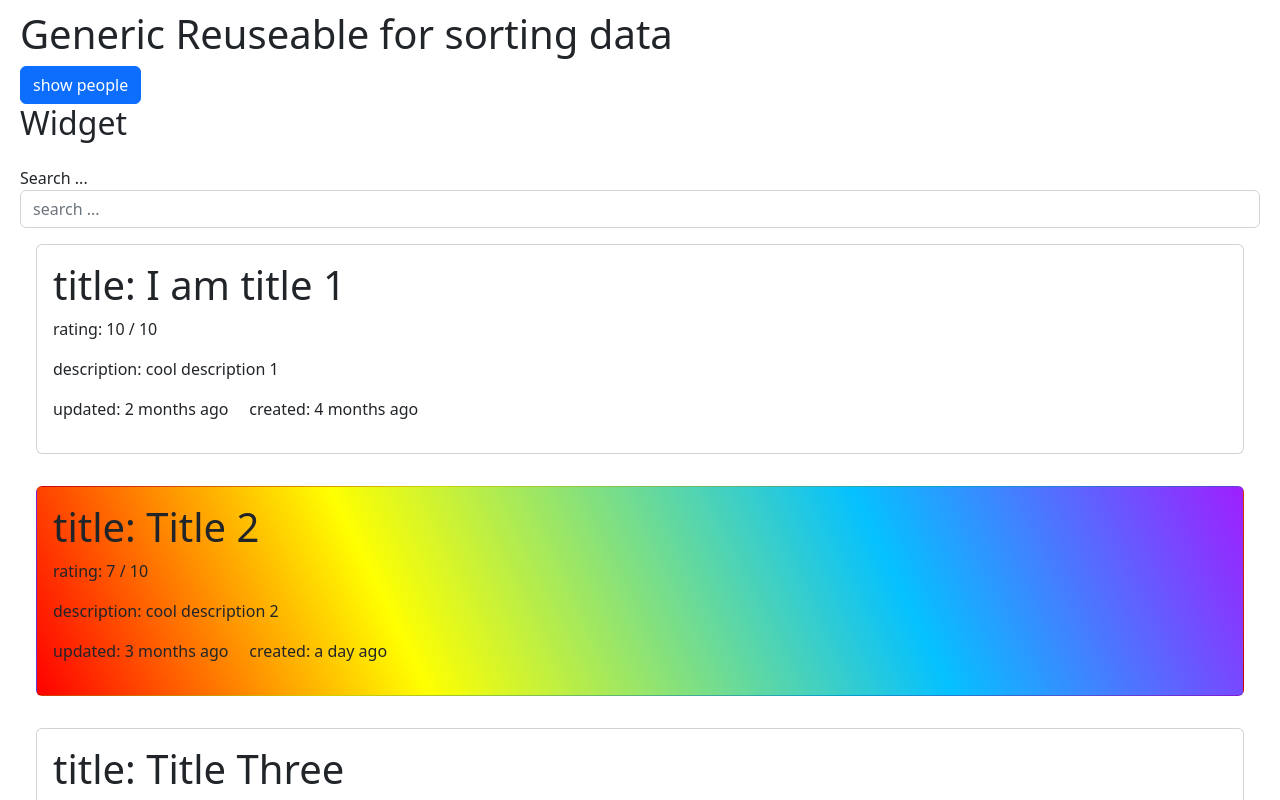
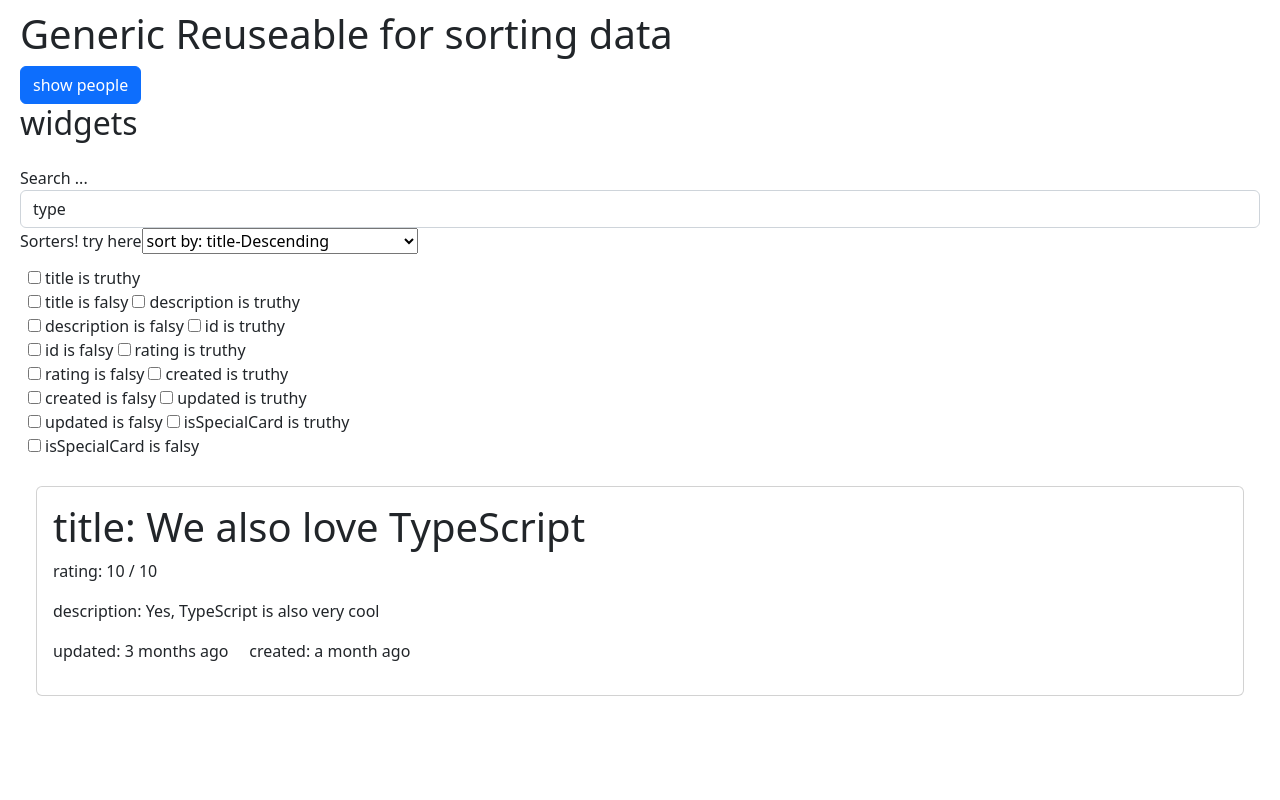
Before and after one commit to khach2010/generic-search-filter-typescript, a React (Create React App) app: page / in a window 1280 px wide. Shown: the top 800 px of the page. Built offline with nearby package versions, Linux system fonts and the light colour scheme.

Commit message:
combime all Search Sort Filter into one component SearchSortFilter

```diff
--- a/package.json
+++ b/package.json
@@ -16,8 +16,8 @@
     "react": "^18.2.0",
     "react-dom": "^18.2.0",
     "react-moment": "^1.1.2",
-    "react-scripts": "5.0.1",
-    "typescript": "^4.9.3",
+    "react-scripts": "4.0.1",
+    "typescript": "^4.1.3",
     "web-vitals": "^2.1.4"
   },
   "scripts": {
--- a/src/App.tsx
+++ b/src/App.tsx
@@ -1,9 +1,7 @@
 import React, { useState } from 'react'
-import Filters from './components/Filters'
 import PersonRenderer from './components/rendereres/PersonRenderer'
 import WidgetRenderer from './components/rendereres/WidgetRenderer'
-import { SearchInput } from './components/SearchInput'
-import { Sorters } from './components/Sorters'
+import { SearchSortFilter } from './components/SearchSortFilter'
 import people from './mock-data/people'
 import widgets from './mock-data/widgets'
 
@@ -23,43 +21,15 @@ function App() {
       </button>
 
       {!showPeople && (
-        <div>
-          <h2>Widget</h2>
-          <SearchInput
-            dataSource={widgets}
-            searchKeys={['title', 'description']}
-          >
-            {(widget) => <WidgetRenderer {...widget} />}
-          </SearchInput>
-
-          <Sorters dataSource={widgets} initialSortProperty="title">
-          {(widget) => <WidgetRenderer {...widget} />}
-          </Sorters>
-
-          <Filters dataSource={widgets}>
-          {(widget) => <WidgetRenderer {...widget} />}
-          </Filters>
-        </div>
+       <SearchSortFilter title='widgets' dataSource={widgets} searchProperties={['title', 'description']} initialFilterProperties={[]} initialSortProperty={{property: 'title', isDescending: true}} initialSearchQuery="type" >
+        {(widget) => <WidgetRenderer {...widget} key={widget.id} />}
+       </SearchSortFilter>
       )}
 
       {showPeople && (
-        <div>
-          <h2>People</h2>
-          <SearchInput
-            dataSource={people}
-            searchKeys={['firstName', 'lastName', 'eyeColor']}
-          >
-            {(person) => <PersonRenderer {...person} />}
-          </SearchInput>
-
-          <Sorters dataSource={people} initialSortProperty="firstName">
-            {(person) => <PersonRenderer {...person} />}
-          </Sorters>
-
-          <Filters dataSource={people}>
-            {(person) => <PersonRenderer {...person} />}
-          </Filters>
-        </div>
+        <SearchSortFilter title='people' dataSource={people} searchProperties={["firstName", "lastName", "eyeColor"]} initialFilterProperties={[]} initialSortProperty={{property: 'firstName', isDescending: true}} initialSearchQuery="" >
+        {(person) => <PersonRenderer {...person} key={person.firstName} />}
+       </SearchSortFilter>
       )}
     </div>
   )
--- a/src/components/Filters.tsx
+++ b/src/components/Filters.tsx
@@ -1,46 +1,37 @@
-import React, { useState } from 'react'
+import React from 'react'
 import IFilter from '../interfaces/IFilter'
-import { PropsWithChildrenFunction } from '../types/PropsWithChildrenFunction'
-import genericFilter from '../utils/genericFilter'
 
 export interface FiltersProps<T> {
   dataSource: Array<T>
+  filterProperties: Array<IFilter<T>>
+  setFilterProperties(filterProperties: Array<IFilter<T>>): void
 }
 
-export default function Filters<T extends object>(
-  props: PropsWithChildrenFunction<FiltersProps<T>, T>
-) {
-  const { dataSource, children } = props
-  const [filterProperties, setFilterProperties] = useState<Array<IFilter<T>>>(
-    []
-  )
+export default function Filters<T extends {}>(props: FiltersProps<T>) {
+  const { dataSource, filterProperties, setFilterProperties } = props
   const object = dataSource.length > 0 ? dataSource[0] : {}
 
   const onChangeFilter = (property: IFilter<T>) => {
     const propertyMatched = filterProperties.some(
-      (filterProperty) =>
-      filterProperty.property === property.property
+      (filterProperty) => filterProperty.property === property.property
     )
 
     const fullMatched = filterProperties.some(
       (filterProperty) =>
         filterProperty.property === property.property &&
-        filterProperty.isTruthySelected ===
-          property.isTruthySelected
+        filterProperty.isTruthySelected === property.isTruthySelected
     )
 
     if (fullMatched) {
       setFilterProperties(
         filterProperties.filter(
-          (filterProperty) =>
-            filterProperty.property !== property.property
+          (filterProperty) => filterProperty.property !== property.property
         )
       )
     } else if (propertyMatched) {
       setFilterProperties([
         ...filterProperties.filter(
-          (filterProperty) =>
-            filterProperty.property !== property.property
+          (filterProperty) => filterProperty.property !== property.property
         ),
         property,
       ])
@@ -51,17 +42,19 @@ export default function Filters<T extends object>(
 
   return (
     <>
-
       <div className="p-1 my-2">
         {Object.keys(object).map((key) => {
           return (
-            <>
+            <React.Fragment key={key}>
               <input
                 type="checkbox"
                 value={key}
                 id={`${key}-true`}
                 onChange={() =>
-                  onChangeFilter({ property: key as any, isTruthySelected: true })
+                  onChangeFilter({
+                    property: key as any,
+                    isTruthySelected: true,
+                  })
                 }
                 checked={filterProperties.some(
                   (property) =>
@@ -85,18 +78,10 @@ export default function Filters<T extends object>(
                 className="m-1 ml-3"
               />
               <label htmlFor={`${key}-false`}>{key} is falsy</label>
-            </>
+            </React.Fragment>
           )
         })}
       </div>
-
-      {
-        children && dataSource
-        .filter((widget) => genericFilter(widget, filterProperties))
-        .map((widget) => children(widget))
-      }
-
     </>
   )
-
 }
--- a/src/components/SearchInput.tsx
+++ b/src/components/SearchInput.tsx
@@ -1,44 +1,39 @@
-import React, { useEffect, useState} from 'react'
+import { useEffect, useState } from 'react'
 import useDebounce from '../hooks/useDebounce'
-import { PropsWithChildrenFunction } from '../types/PropsWithChildrenFunction'
-import genericSearch from '../utils/genericSearch'
 
-interface SearchInputProps<T> {
-  dataSource: Array<T>
-  searchKeys: Array< keyof T>
+interface SearchInputProps{
+  setSearchQuery(searchQuery: string): void
+  searchQuery: string;
 }
 
-export function SearchInput<T>(props: PropsWithChildrenFunction<SearchInputProps<T>, T> ) {
-
-  const {searchKeys, dataSource, children} = props
-  const [query, setQuery] = useState<string>('')
-  const [searchQuery , setSearchQuery] = useState<string>('')
-  const debouncedQuery = useDebounce( query, 500);
+export function SearchInput(
+  props: SearchInputProps
+) {
+  const { setSearchQuery, searchQuery } = props
+  const [query, setQuery] = useState<string>(searchQuery)
+  const debouncedQuery = useDebounce(query, 150)
 
   useEffect(() => {
     setSearchQuery(debouncedQuery)
-  }, [ debouncedQuery , setSearchQuery ])
+  // eslint-disable-next-line react-hooks/exhaustive-deps
+  }, [debouncedQuery])
 
   return (
     <>
-
-    <div>
-      <label htmlFor="search" className='mt-3'>Search ...</label>
-      <input
-      type="search"
-      id='search'
-      className='form-control full-width'
-      placeholder='search ...'
-      aria-label='search'
-      onChange={event => setQuery(event.target.value)} />
-    </div>
-
-     {children &&
-        dataSource
-          .filter((person) => genericSearch(person, searchKeys, searchQuery,false))
-          .map((widget) => children(widget))}
-
+      <div>
+        <label htmlFor="search" className="mt-3">
+          Search ...
+        </label>
+        <input
+          value={searchQuery}
+          type="search"
+          id="search"
+          className="form-control full-width"
+          placeholder="search ..."
+          aria-label="search"
+          onChange={(event) => setQuery(event.target.value)}
+        />
+      </div>
     </>
-
   )
 }
--- a/src/components/SearchSortFilter.tsx
+++ b/src/components/SearchSortFilter.tsx
@@ -1,9 +1,71 @@
-import React from 'react'
+import React, { useState } from 'react'
+import IFilter from '../interfaces/IFilter'
+import ISorter from '../interfaces/ISorter'
+import PropsWithChildrenFunction from '../types/PropsWithChildrenFunction'
+import genericFilter from '../utils/genericFilter'
+import genericSearch from '../utils/genericSearch'
+import genericSort from '../utils/genericSort'
+import Filters from './Filters'
+import { SearchInput } from './SearchInput'
+import { Sorters } from './Sorters'
 
-type Props = {}
+export interface ISearchSortFilterProps<T> {
+  title: string;
+  dataSource: Array<T>;
+  initialSearchQuery: string;
+  searchProperties: Array<keyof T>;
+  initialSortProperty:  ISorter<T> ;
+  initialFilterProperties: Array< IFilter<T> >
+}
+export interface ISearchSortFilterState<T> {
+  searchQuery: string;
+  sortProperty: ISorter<T>;
+  filterProperties: Array<IFilter<T>>;
 
-export function SearchSortFilter({}: Props) {
+}
+
+
+export function SearchSortFilter<T extends object>(props:
+  PropsWithChildrenFunction<ISearchSortFilterProps<T>, T>
+  ) {
+
+  const {title, dataSource, initialSearchQuery, searchProperties, initialSortProperty, initialFilterProperties, children } = props
+
+  const [searchSortFilterState, setSearchSortFilterState] = useState<ISearchSortFilterState<T>>({
+      searchQuery: initialSearchQuery,
+      sortProperty: initialSortProperty,
+      filterProperties: initialFilterProperties
+  })
+
+  const { searchQuery, sortProperty, filterProperties } = searchSortFilterState
+
   return (
-    <div>SearchSortFilter</div>
+    <>
+      <h2>{title}</h2>
+      <SearchInput searchQuery={searchQuery} setSearchQuery={(searchQuery) => setSearchSortFilterState({
+        ...searchSortFilterState,
+        searchQuery: searchQuery
+        // update searchQuery in searchSortFilterState
+       })} />
+
+      <Sorters dataSource={dataSource} setSortProperty={(sortProperty) => setSearchSortFilterState({
+        ...searchSortFilterState,
+        sortProperty: sortProperty
+        // update sortProperty in searchSortFilterState
+      })} />
+
+      <Filters dataSource={dataSource} filterProperties={filterProperties} setFilterProperties={(filterProperty) => setSearchSortFilterState({
+         ...searchSortFilterState,
+         filterProperties: filterProperties
+         // update filterProperty in searchSortFilterState
+      })} />
+      {
+        children && dataSource
+        .filter((a) => genericSearch(a, searchProperties, searchQuery,false))
+        .sort((a, b) => genericSort(a, b, sortProperty))
+          .filter((a) => genericFilter(a, filterProperties))
+          .map((a) => children(a))
+      }
+    </>
   )
 }
--- a/src/components/Sorters.tsx
+++ b/src/components/Sorters.tsx
@@ -1,21 +1,16 @@
-import React, { useState } from 'react'
+import React from 'react'
 import ISorter from '../interfaces/ISorter'
-import { PropsWithChildrenFunction } from '../types/PropsWithChildrenFunction'
-import genericSort from '../utils/genericSort'
+
 
 export interface SortersProps<T> {
-  dataSource: Array<T>
-  initialSortProperty: keyof T
+  dataSource: Array<T>;
+  setSortProperty(sortProperty: ISorter<T>): void;
 }
 
 export function Sorters<T extends object>(
-  props: PropsWithChildrenFunction<SortersProps<T>, T>
+  props: SortersProps<T>
 ) {
-  const { dataSource, initialSortProperty, children } = props
-  const [sortProperty, setSortProperty] = useState<ISorter<T>>({
-    property: initialSortProperty,
-    isDescending: true,
-  })
+  const { dataSource, setSortProperty } = props
   const object = dataSource.length > 0 ? dataSource[0] : {}
   return (
     <>
@@ -35,7 +30,7 @@ export function Sorters<T extends object>(
         }}
       >
         {Object.keys(object).map((key) => (
-          <>
+          <React.Fragment key={key}>
             <option key={`${key}-true`} value={`${key}-true`}>
               {' '}
               sort by: {`${key}-Descending`}{' '}
@@ -44,13 +39,9 @@ export function Sorters<T extends object>(
               {' '}
               sort by: {`${key}-Ascending`}{' '}
             </option>
-          </>
+          </React.Fragment>
         ))}
       </select>
-      {children &&
-        dataSource
-          .sort((a, b) => genericSort(a, b, sortProperty))
-          .map((widget) => children(widget))}
     </>
   )
 }
```
Also changed, not shown: src/types/PropsWithChildrenFunction.ts (+4 -3 lines).
